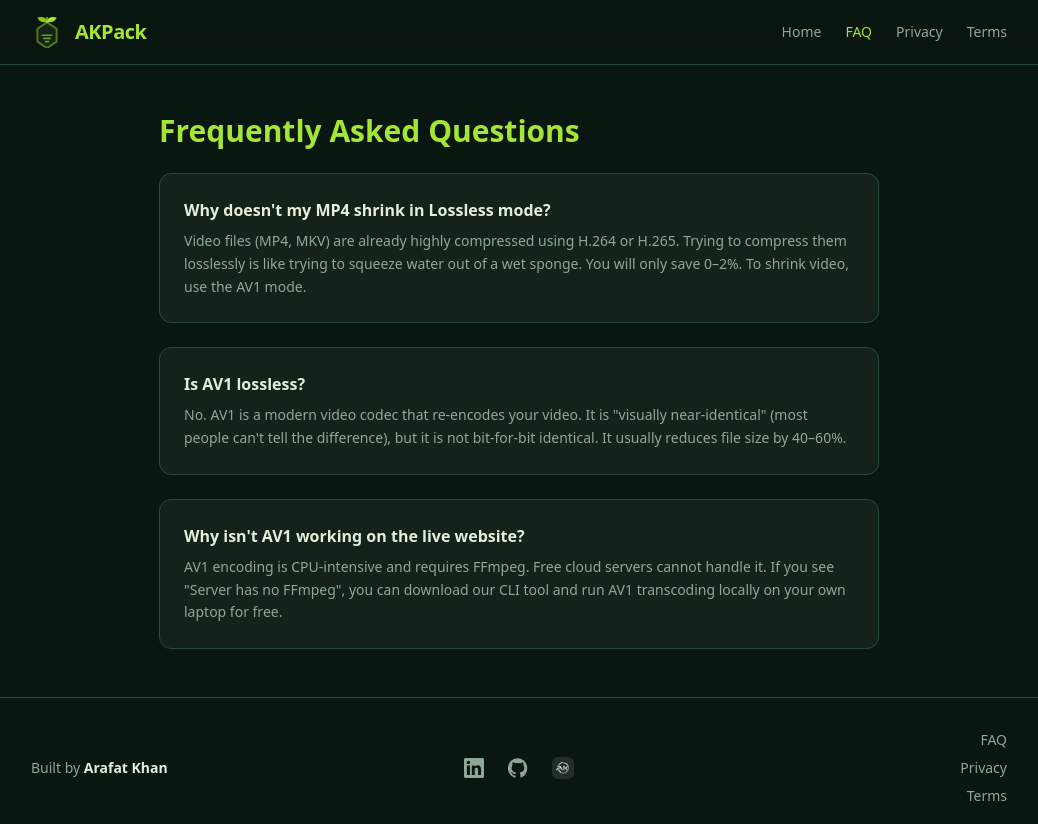
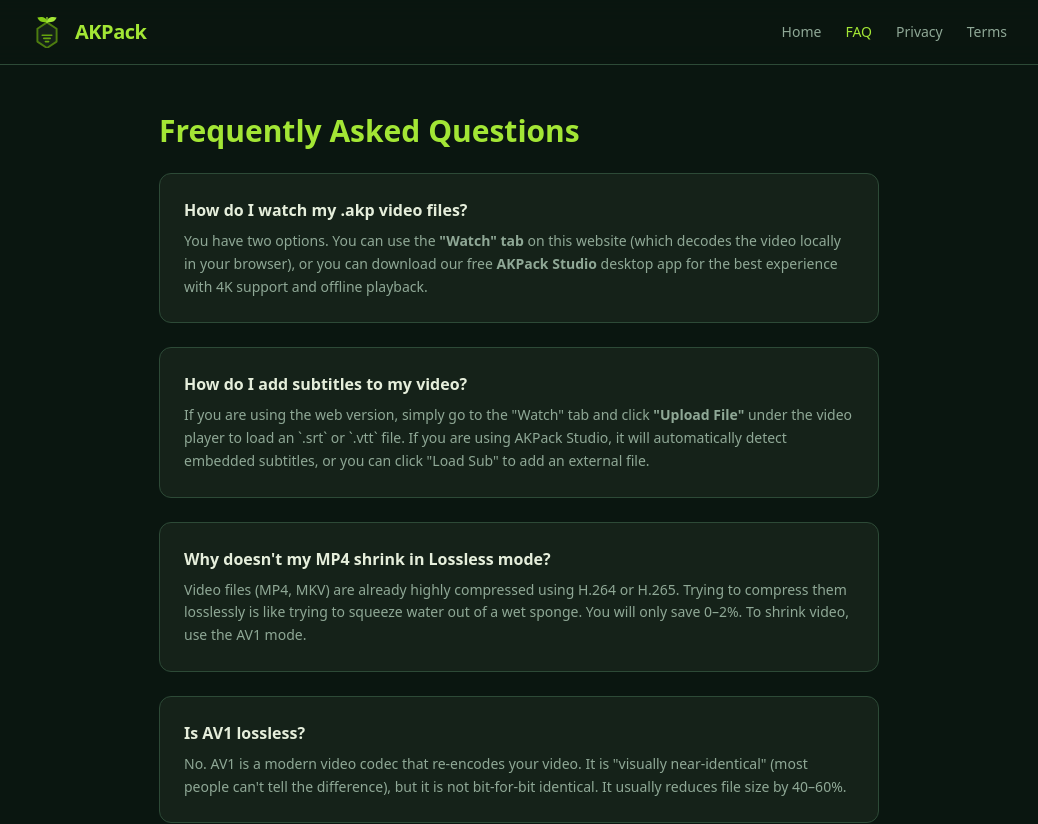
Before and after one commit to iamthearafatkhan/akpack, a React (Vite) app in the folder web/: page /faq in a window 1280 px wide. Shown: the top 824 px of the page, without its empty margins (121-1159 px from the left). Built offline with nearby package versions, Linux system fonts and the light colour scheme; no server answers; the HTML template or start-up script is replaced by a standard one.

Commit message:
Docs: Update Privacy, FAQ, and Terms for WASM and Desktop App

```diff
--- a/web/src/pages/FAQ.tsx
+++ b/web/src/pages/FAQ.tsx
@@ -1,28 +1,41 @@
-import { Link } from "react-router-dom";
 import Navbar from "../components/Navbar";
 import Footer from "../components/Footer";
 
 export default function FAQ() {
     return (
-        <div className="min-h-screen bg-white dark:bg-[#0a1610] text-gray-900 dark:text-[#e5eedb] flex flex-col transition-colors">
+        <div className="min-h-screen bg-[#0a1610] text-[#e5eedb] flex flex-col transition-colors">
             <Navbar />
             <div className="flex-1 max-w-3xl mx-auto space-y-6 px-6 py-12 w-full">
-                <h1 className="text-3xl font-bold text-[#4d7c0f] dark:text-[#a3e635]">Frequently Asked Questions</h1>
+                <h1 className="text-3xl font-bold text-[#a3e635]">Frequently Asked Questions</h1>
 
                 <div className="space-y-6 mt-8">
-                    <div className="bg-gray-50 dark:bg-[#152219] border border-gray-200 dark:border-[#2d4a37] p-6 rounded-xl transition-colors">
-                        <h3 className="font-semibold text-gray-900 dark:text-[#e5eedb] mb-2">Why doesn't my MP4 shrink in Lossless mode?</h3>
-                        <p className="text-gray-600 dark:text-[#8fa896] text-sm leading-relaxed">Video files (MP4, MKV) are already highly compressed using H.264 or H.265. Trying to compress them losslessly is like trying to squeeze water out of a wet sponge. You will only save 0–2%. To shrink video, use the AV1 mode.</p>
+                    <div className="bg-[#152219] border border-[#2d4a37] p-6 rounded-xl transition-colors">
+                        <h3 className="font-semibold text-[#e5eedb] mb-2">How do I watch my .akp video files?</h3>
+                        <p className="text-[#8fa896] text-sm leading-relaxed">
+                            You have two options. You can use the <strong>"Watch" tab</strong> on this website (which decodes the video locally in your browser), or you can download our free <strong>AKPack Studio</strong> desktop app for the best experience with 4K support and offline playback.
+                        </p>
                     </div>
 
-                    <div className="bg-gray-50 dark:bg-[#152219] border border-gray-200 dark:border-[#2d4a37] p-6 rounded-xl transition-colors">
-                        <h3 className="font-semibold text-gray-900 dark:text-[#e5eedb] mb-2">Is AV1 lossless?</h3>
-                        <p className="text-gray-600 dark:text-[#8fa896] text-sm leading-relaxed">No. AV1 is a modern video codec that re-encodes your video. It is "visually near-identical" (most people can't tell the difference), but it is not bit-for-bit identical. It usually reduces file size by 40–60%.</p>
+                    <div className="bg-[#152219] border border-[#2d4a37] p-6 rounded-xl transition-colors">
+                        <h3 className="font-semibold text-[#e5eedb] mb-2">How do I add subtitles to my video?</h3>
+                        <p className="text-[#8fa896] text-sm leading-relaxed">
+                            If you are using the web version, simply go to the "Watch" tab and click <strong>"Upload File"</strong> under the video player to load an `.srt` or `.vtt` file. If you are using AKPack Studio, it will automatically detect embedded subtitles, or you can click "Load Sub" to add an external file.
+                        </p>
                     </div>
 
-                    <div className="bg-gray-50 dark:bg-[#152219] border border-gray-200 dark:border-[#2d4a37] p-6 rounded-xl transition-colors">
-                        <h3 className="font-semibold text-gray-900 dark:text-[#e5eedb] mb-2">Why isn't AV1 working on the live website?</h3>
-                        <p className="text-gray-600 dark:text-[#8fa896] text-sm leading-relaxed">AV1 encoding is CPU-intensive and requires FFmpeg. Free cloud servers cannot handle it. If you see "Server has no FFmpeg", you can download our CLI tool and run AV1 transcoding locally on your own laptop for free.</p>
+                    <div className="bg-[#152219] border border-[#2d4a37] p-6 rounded-xl transition-colors">
+                        <h3 className="font-semibold text-[#e5eedb] mb-2">Why doesn't my MP4 shrink in Lossless mode?</h3>
+                        <p className="text-[#8fa896] text-sm leading-relaxed">Video files (MP4, MKV) are already highly compressed using H.264 or H.265. Trying to compress them losslessly is like trying to squeeze water out of a wet sponge. You will only save 0–2%. To shrink video, use the AV1 mode.</p>
+                    </div>
+
+                    <div className="bg-[#152219] border border-[#2d4a37] p-6 rounded-xl transition-colors">
+                        <h3 className="font-semibold text-[#e5eedb] mb-2">Is AV1 lossless?</h3>
+                        <p className="text-[#8fa896] text-sm leading-relaxed">No. AV1 is a modern video codec that re-encodes your video. It is "visually near-identical" (most people can't tell the difference), but it is not bit-for-bit identical. It usually reduces file size by 40–60%.</p>
+                    </div>
+
+                    <div className="bg-[#152219] border border-[#2d4a37] p-6 rounded-xl transition-colors">
+                        <h3 className="font-semibold text-[#e5eedb] mb-2">Why isn't AV1 working on the live website?</h3>
+                        <p className="text-[#8fa896] text-sm leading-relaxed">AV1 encoding is highly CPU-intensive and requires FFmpeg. Free cloud servers cannot handle the processing load. If you see "Server has no FFmpeg", please download <strong>AKPack Studio</strong> to transcode videos using your own computer's CPU for free.</p>
                     </div>
                 </div>
             </div>
--- a/web/src/pages/Privacy.tsx
+++ b/web/src/pages/Privacy.tsx
@@ -3,19 +3,28 @@
 
 export default function Privacy() {
     return (
-        <div className="min-h-screen bg-white dark:bg-[#0a1610] text-gray-900 dark:text-[#e5eedb] flex flex-col transition-colors">
+        <div className="min-h-screen bg-[#0a1610] text-[#e5eedb] flex flex-col transition-colors">
             <Navbar />
             <div className="flex-1 max-w-3xl mx-auto space-y-6 px-6 py-12 w-full">
-                <h1 className="text-3xl font-bold text-[#4d7c0f] dark:text-[#a3e635]">Privacy Policy</h1>
+                <h1 className="text-3xl font-bold text-[#a3e635]">Privacy Policy</h1>
 
-                <div className="bg-gray-50 dark:bg-[#152219] border border-gray-200 dark:border-[#2d4a37] p-6 rounded-xl space-y-4 text-sm text-gray-600 dark:text-[#8fa896] leading-relaxed transition-colors">
+                <div className="bg-[#152219] border border-[#2d4a37] p-6 rounded-xl space-y-4 text-sm text-[#8fa896] leading-relaxed">
                     <p><strong>Last updated: October 2026</strong></p>
                     <p>At AKPack, we believe in honesty and transparency. Here is exactly what happens to your files:</p>
-                    <ul className="list-disc pl-5 space-y-2 mt-4">
-                        <li><strong>Lossless Mode:</strong> Your file is compressed and stored temporarily on our server for you to download. It is not inspected, shared, or sold.</li>
-                        <li><strong>AV1 Transcode Mode:</strong> To transcode, the video must be read by our server. We do not keep copies of your videos after the transcode is complete.</li>
-                        <li><strong>Data Retention:</strong> All temporary files are automatically deleted from our servers every 24 hours to protect your privacy.</li>
-                        <li><strong>No Tracking:</strong> We do not use invasive trackers or sell your personal data to advertisers.</li>
+
+                    <ul className="list-disc pl-5 space-y-3 mt-4">
+                        <li>
+                            <strong>Watch Mode (Client-Side):</strong> When you use the "Watch" tab on our website, your `.akp` file is decoded entirely within your own browser using WebAssembly (WASM). <strong>The file is never uploaded to, stored on, or processed by our servers.</strong> Your video remains 100% private on your device.
+                        </li>
+                        <li>
+                            <strong>Lossless & AV1 Compression (Server-Side):</strong> To compress files or transcode to AV1 on the web, the file is temporarily uploaded to our processing server. We do not inspect, share, or sell your data. Files are processed in memory and temporary disk space, and are automatically deleted immediately after processing.
+                        </li>
+                        <li>
+                            <strong>AKPack Studio (Desktop App):</strong> Our desktop application processes all files locally on your machine. No internet connection is required to compress, restore, or play files in the desktop app.
+                        </li>
+                        <li>
+                            <strong>No Tracking:</strong> We do not use invasive trackers, analytics scripts, or sell your personal data to advertisers.
+                        </li>
                     </ul>
                 </div>
             </div>
--- a/web/src/pages/Terms.tsx
+++ b/web/src/pages/Terms.tsx
@@ -12,10 +12,10 @@
                     <p><strong>Last updated: October 2026</strong></p>
 
                     <h2 className="text-lg font-semibold text-[#e5eedb] mt-6 mb-2">1. Acceptance of Terms</h2>
-                    <p>By accessing or using AKPack (the "Service"), you agree to be bound by these Terms. If you do not agree to these Terms, you may not use the Service.</p>
+                    <p>By accessing or using AKPack (the "Service"), including the web platform and the AKPack Studio desktop application, you agree to be bound by these Terms. If you do not agree to these Terms, you may not use the Service.</p>
 
                     <h2 className="text-lg font-semibold text-[#e5eedb] mt-6 mb-2">2. Nature of the Service (Local Processing)</h2>
-                    <p>AKPack is a client-side, local-processing utility. When you use the "Watch" or "Restore" features, the `.akp` archive is decompressed and decoded entirely within your web browser using WebAssembly (WASM). <strong>We do not upload, host, store, or transmit the decoded contents of your video or data files to our servers.</strong></p>
+                    <p>AKPack is primarily a client-side, local-processing utility. When you use the "Watch" feature on the web, or any feature in the Desktop App, the `.akp` archive is decompressed and decoded entirely on your local device. <strong>We do not upload, host, store, or transmit the decoded contents of your video or data files to our servers.</strong></p>
 
                     <h2 className="text-lg font-semibold text-[#e5eedb] mt-6 mb-2">3. Acceptable Use & User Responsibility</h2>
                     <p>You agree to use AKPack only for lawful purposes. You are solely responsible for ensuring that you have the legal right to process, compress, or view any file you use with this Service.</p>
```
